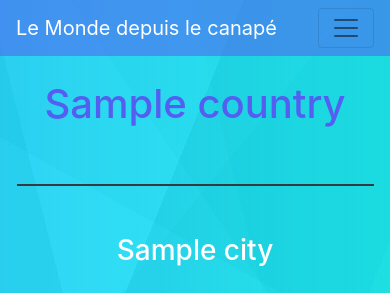
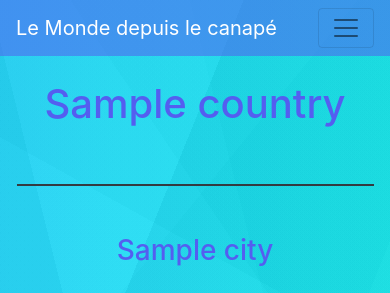
Before and after one commit to thibault28/Hackathon, a PHP site: template src/View/Description/index.html.twig in a window 390 px wide. Shown: the top 293 px of the page. Run offline with PHP 8.4, Linux system fonts and the light colour scheme; the template is opened without the code that fills it: most values are stand-ins (such as "Sample title", 1, 10 or a date in 2020); some libraries are stand-ins or nearby versions.

Commit message:
ChangeColor

```diff
--- a/src/View/Description/index.html.twig
+++ b/src/View/Description/index.html.twig
@@ -13,17 +13,17 @@
         class="col-lg-1 col-md-2 d-sm-none d-none d-md-block" alt="">
     <hr class="mt-5 mb-5 text-center col-lg-10 col-sm-10 col-10 border border-dark">
 </div>
-<h3 class="text-center mb-5 text-white">{{desc.location.city}}</h3>
+<h3 class="text-center mb-5 text-blue">{{desc.location.city}}</h3>
     <div class="row pb-5 pl-lg-5">
         <img src={{desc.image.current.preview}} class="col-12 col-lg-6 col-sm-8 justify-content-center">
         <div class="col-lg-6 col-sm-12 col-12 row justify-content-center align-items-center">
-            <div class="col-lg-8 col-sm-8 col-12 justify-content-center text-white">
+            <div class="col-lg-8 col-sm-8 col-12 justify-content-center text-blue">
                 <p class="mt-4">Région : {{ desc.location.region }}</p>
                 <p>Continent : {{ desc.location.continent }}</p>
                 <p>Latitude : {{ desc.location.latitude }}</p>
                 <p>Longitude : {{ desc.location.longitude }}</p>
                 <p>Wikipédia : <a href="{{ desc.location.wikipedia|split(' ')|first }}"
-                class="text-white">{{ desc.location.wikipedia|split(' ')|first }}</a>
+                class="text-blue">{{ desc.location.wikipedia|split(' ')|first }}</a>
                 </p>
             </div>
         </div>
```
